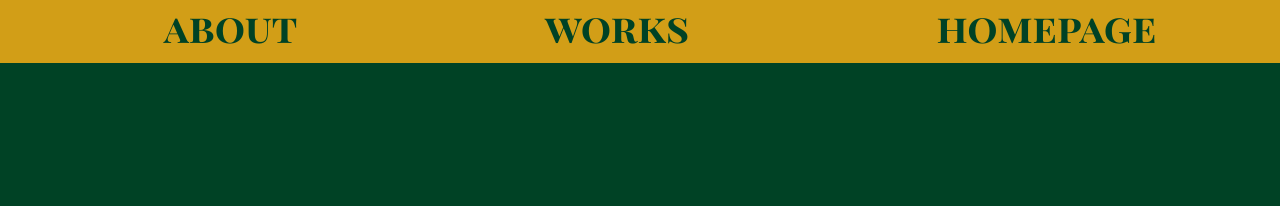
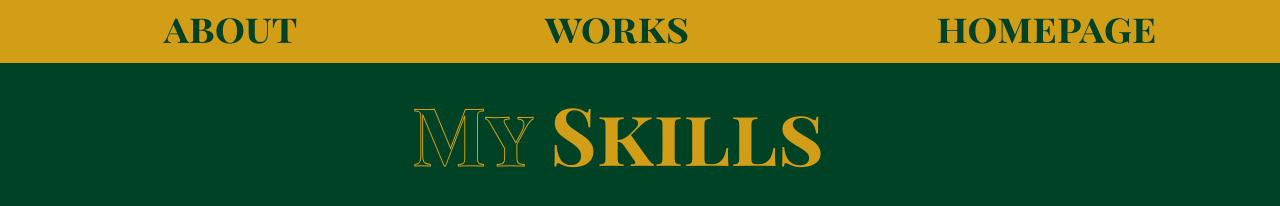
Before and after one commit to akolomanski/Personal-Webisite, a Gatsby site: page /skills in a window 1280 px wide. Built offline with nearby package versions, Linux system fonts and the light colour scheme; Gatsby itself is replaced by a stand-in of ours.

Commit message:
subpage header finished

```diff
--- /dev/null
+++ b/src/components/Header.js
@@ -0,0 +1,26 @@
+import React from 'react'
+import styled from 'styled-components';
+
+const Head = styled.h1`
+    color: var(--secondary-color);
+    text-align: center;
+    transform: translate(-22px,0);
+    font-size: 80px;
+    margin-top: 0;
+
+
+    span{
+        color: var(--primary-color);
+        -webkit-text-stroke: 1px var(--secondary-color);
+    }
+`;
+
+const Header = ({content}) => {
+    return (
+        <Head>
+            <span>My</span> {content}
+        </Head>
+    )
+}
+
+export default Header;
--- a/src/components/navbar/Links.js
+++ b/src/components/navbar/Links.js
@@ -24,6 +24,10 @@ const StyledWrapper = styled.nav`
 				&:nth-child(odd) {
 					a {
 						color: var(--primary-color);
+						&:hover {
+							color: var(--secondary-color);
+							-webkit-text-stroke: 2px var(--primary-color);
+						}
 					}
 					&:before {
 						content: ' ';
@@ -35,16 +39,14 @@ const StyledWrapper = styled.nav`
 						width: 20000px;
 						transform: translate(-50%, -44%);
 					}
-					&:hover {
-						a {
-							color: var(--secondary-color);
-							-webkit-text-stroke: 2px var(--primary-color);
-						}
-					}
 				}
 				&:nth-child(even) {
 					a {
 						color: var(--secondary-color);
+						&:hover {
+							color: var(--primary-color);
+							-webkit-text-stroke: 2px var(--secondary-color);
+						}
 					}
 					&:before {
 						content: ' ';
@@ -55,12 +57,6 @@ const StyledWrapper = styled.nav`
 						height: 200px;
 						width: 20000px;
 						transform: translate(-50%, -20%);
-					}
-					&:hover {
-						a {
-							color: var(--primary-color);
-							-webkit-text-stroke: 2px var(--secondary-color);
-						}
 					}
 				}
 			}
--- a/src/pages/skills.js
+++ b/src/pages/skills.js
@@ -1,11 +1,13 @@
 import React from 'react';
 import Layout from '../components/Layout';
 import SEO from '../components/seo';
+import Header from '../components/Header';
 
 const skills = () => {
     return (
         <Layout>
             <SEO title="skills"></SEO>
+            <Header content="Skills" />
         </Layout>
     )
 }
```
Also changed, not shown: src/images/skills/Icon-css.svg (renamed from src/images/Icon-css.svg), src/images/skills/Icon-gsap.svg (renamed from src/images/Icon-gsap.svg), src/images/skills/Icon-html.svg (renamed from src/images/Icon-html.svg), src/images/skills/Icon-js.svg (renamed from src/images/Icon-js.svg), src/images/skills/Icon-react.svg (renamed from src/images/Icon-react.svg).
